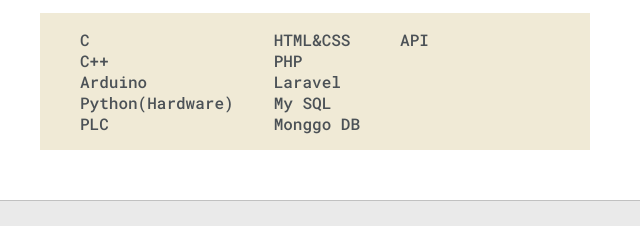
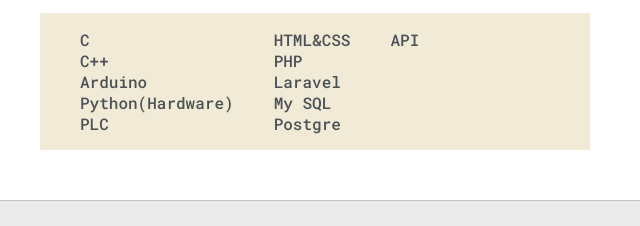
Before and after one commit to FadhilRizky01/FadhilRizky, a plain HTML site: page index.html in a window 1280 px wide. Shown: the part 1084-1310 px from the top of the page, 0-640 px from the left. Drawn offline with Linux system fonts and the light colour scheme.

Commit message:
Update index.html

```diff
--- a/index.html
+++ b/index.html
@@ -105,7 +105,7 @@
 							<li>PHP</li>
 							<li>Laravel</li>
 							<li>My SQL</li>
-							<li>Monggo DB</li>
+							<li>Postgre</li>
 						</ul>
 						<ul>
 							<li>API</li>
```
